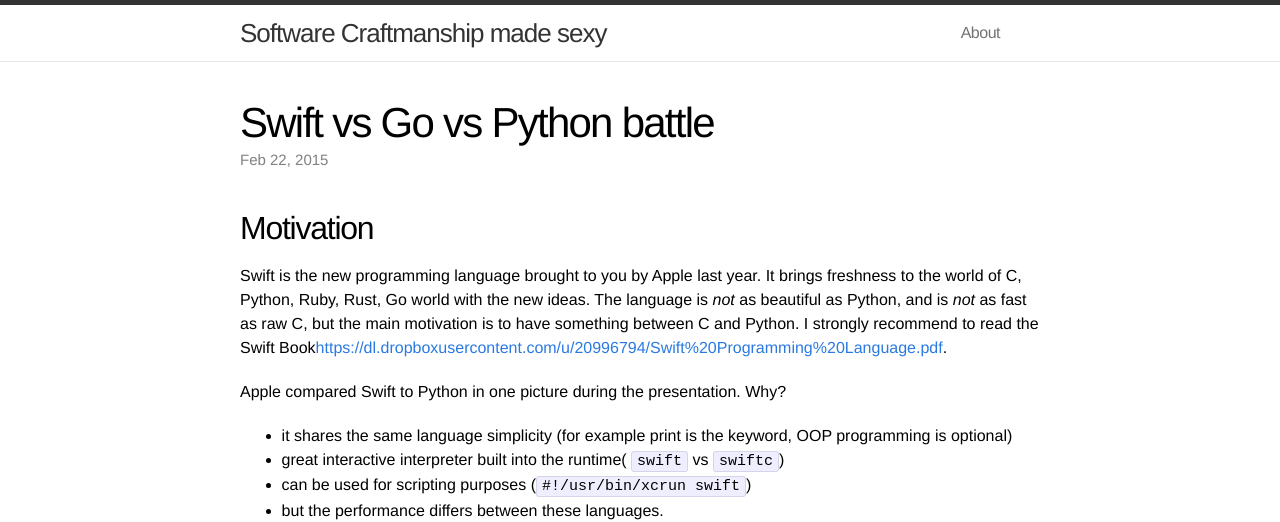
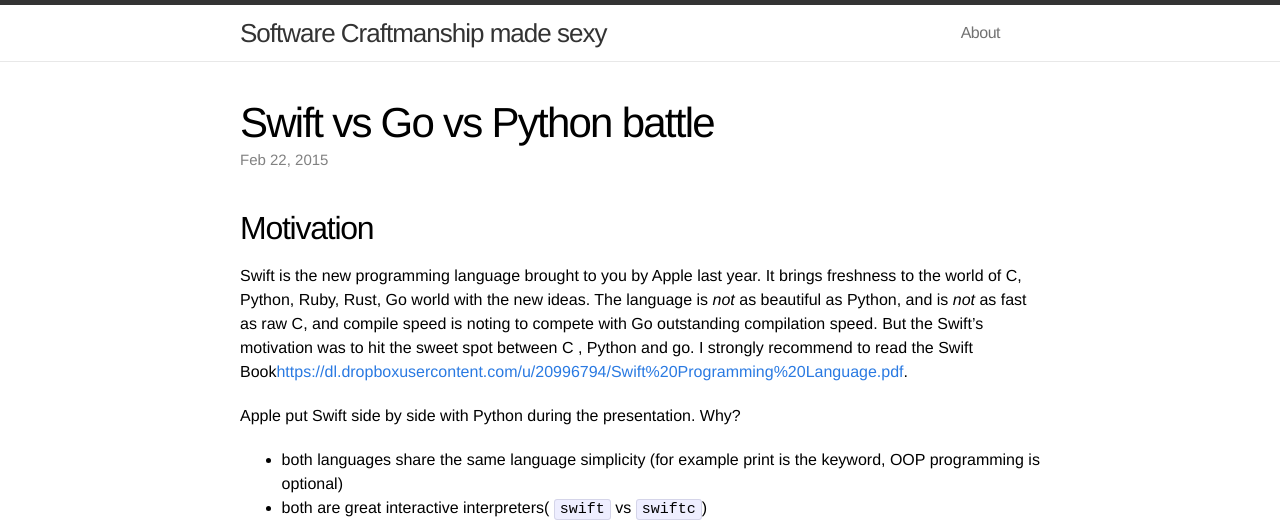
Before and after one commit to vi4m/vi4m.github.io, a Jekyll site: the page built from _posts/2015-02-22-swift-vs-others.markdown, in a window 1280 px wide and 1400 px high, cut to the strip 0-522 px from the top of the window. Built offline with Jekyll 4.4.1, drawn with Linux system fonts in a browser that asks for light colours; comment, search, counter and statistics services are not loaded; some of the changed text lies outside the part shown.

Commit message:
Update 2015-02-22-swift-vs-others.markdown

```diff
--- a/_posts/2015-02-22-swift-vs-others.markdown
+++ b/_posts/2015-02-22-swift-vs-others.markdown
@@ -5,19 +5,20 @@
 
 ## Motivation
 
-Swift is the new programming language brought to you by Apple last year. It brings freshness to the world of C, Python, Ruby, Rust, Go world with the new ideas. The language is *not* as beautiful as Python, and is *not* as fast as raw C, but the main motivation is to have something between C and Python. I strongly recommend to read the Swift Book[https://dl.dropboxusercontent.com/u/20996794/Swift%20Programming%20Language.pdf](for example here).
+Swift is the new programming language brought to you by Apple last year. It brings freshness to the world of C, Python, Ruby, Rust, Go world with the new ideas. The language is *not* as beautiful as Python, and is *not* as fast as raw C, and compile speed is noting to compete with Go outstanding compilation speed. But the Swift's motivation was to hit the sweet spot between C , Python and go. I strongly recommend to read the Swift Book[https://dl.dropboxusercontent.com/u/20996794/Swift%20Programming%20Language.pdf](for example here).
 
-Apple compared Swift to Python in one picture during the presentation. Why?
+Apple put Swift side by side with Python during the presentation. Why?
 
-- it shares the same language simplicity (for example print is the keyword, OOP programming is optional)
-- great interactive interpreter built into the runtime( `swift` vs `swiftc`)
-- can be used for scripting purposes (`#!/usr/bin/xcrun swift`)
-- but the performance differs between these languages.
+- both languages share the same language simplicity (for example print is the keyword, OOP programming is optional)
+- both are great interactive interpreters( `swift` vs `swiftc`)
+- both can be used for scripting purposes (`#!/usr/bin/xcrun swift`)
+- but the performance differs between these languages and
+- Swift is not Open Source yet, Booo!
 
 ![wcdxk-2](https://cloud.githubusercontent.com/assets/552398/6324247/b2d2f7cc-bb37-11e4-91b8-dc7c33b5fef3.jpg){: .center-image }
 
 
-Swift underlaying technology is based on LLVM, which handles all of data structures, compiling and optimization tasks on its own. LLVM is used also by PyPy, CLang and other languages as well.
+Swift underlaying technology is based on LLVM, which handles all of the data structures, all compiling and optimization tasks on its own. LLVM is used also by PyPy, CLang and other languages as well.
 
 ## Is it really as fast as advertised?
 
```
